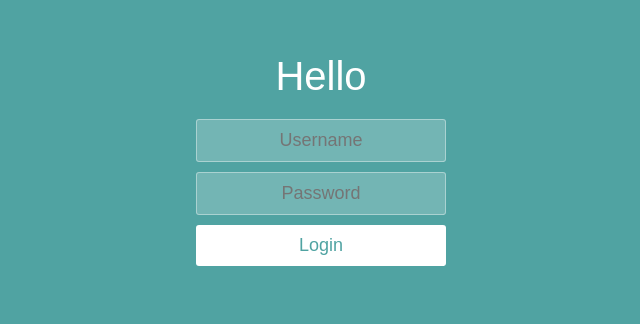
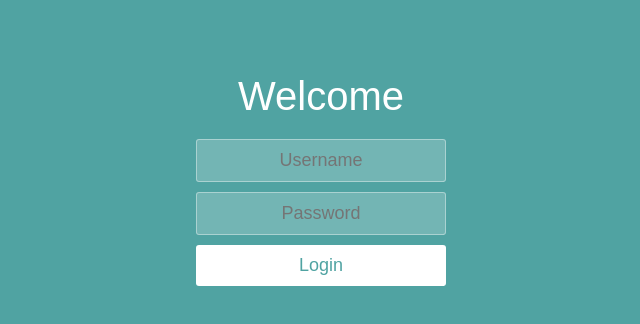
Before and after one commit to johncanero/login-flow, a React (Create React App) app: page / in a window 1280 px wide. Shown: the part 154-478 px from the top of the page, without its empty margins (319-959 px from the left). Built offline with nearby package versions, Linux system fonts and the light colour scheme.

Commit message:
Create Separate Components: Input and Login

```diff
--- a/src/App.js
+++ b/src/App.js
@@ -1,16 +1,20 @@
 import './App.css';
+import Login from './components/Login';
 
-function App() {
+
+
+
+
+// Create an "Input" component for the input
+
+
+const App = () => {
   return (
-    <div className="container">
-      <h1>Hello</h1>
-      <form className="form">
-        <input type="text" placeholder="Username" />
-        <input type="password" placeholder="Password" />
-        <button type="submit">Login</button>
-      </form>
-  </div>
-  );
+    <div className='container'>
+        <Login />
+    </div>
+  )
 }
 
+
 export default App;
--- /dev/null
+++ b/src/components/Input.js
@@ -0,0 +1,13 @@
+const Input = () => {
+  return (
+    <div>
+        <form className="form">
+            <input type="text" placeholder="Username" />
+            <input type="password" placeholder="Password" />
+            <button type="submit">Login</button>
+        </form>
+    </div>
+  )
+}
+
+export default Input
--- /dev/null
+++ b/src/components/Login.js
@@ -0,0 +1,27 @@
+import Input from "./Input";
+
+const Login = () => {
+
+var isLoggedIn = false;
+
+const renderConditionally = () => {
+    if (isLoggedIn === true) {
+        return <h1>Hello</h1>
+    } else {
+      return (
+        <form>
+            <h1>Welcome</h1>
+            <Input />
+        </form>
+      )
+    }
+  }
+
+  return (
+    <div>
+        {renderConditionally()}
+    </div>
+  )
+}
+
+export default Login
```
